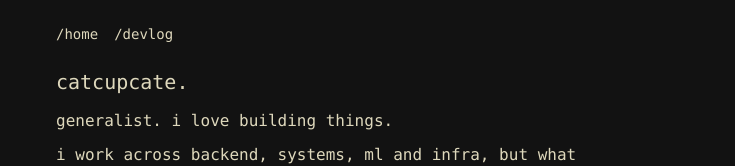
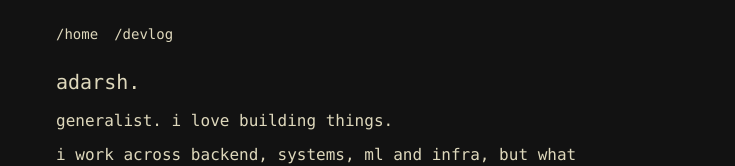
Before and after one commit to axdrsh/www, a Next.js app: page / in a window 1280 px wide. Shown: the top 166 px of the page, without its empty margins (272-1007 px from the left). Built offline with nearby package versions, Linux system fonts and the light colour scheme.

Commit message:
Update page.tsx

```diff
--- a/src/app/page.tsx
+++ b/src/app/page.tsx
@@ -5,7 +5,7 @@
   return (
     <div id="top" className="space-y-6">
       <div className="space-y-3">
-        <h1 className="text-xl">catcupcate.</h1>
+        <h1 className="text-xl">adarsh.</h1>
 
         <div className="space-y-2 max-w-xl">
           <p>generalist. i love building things.</p>
```
